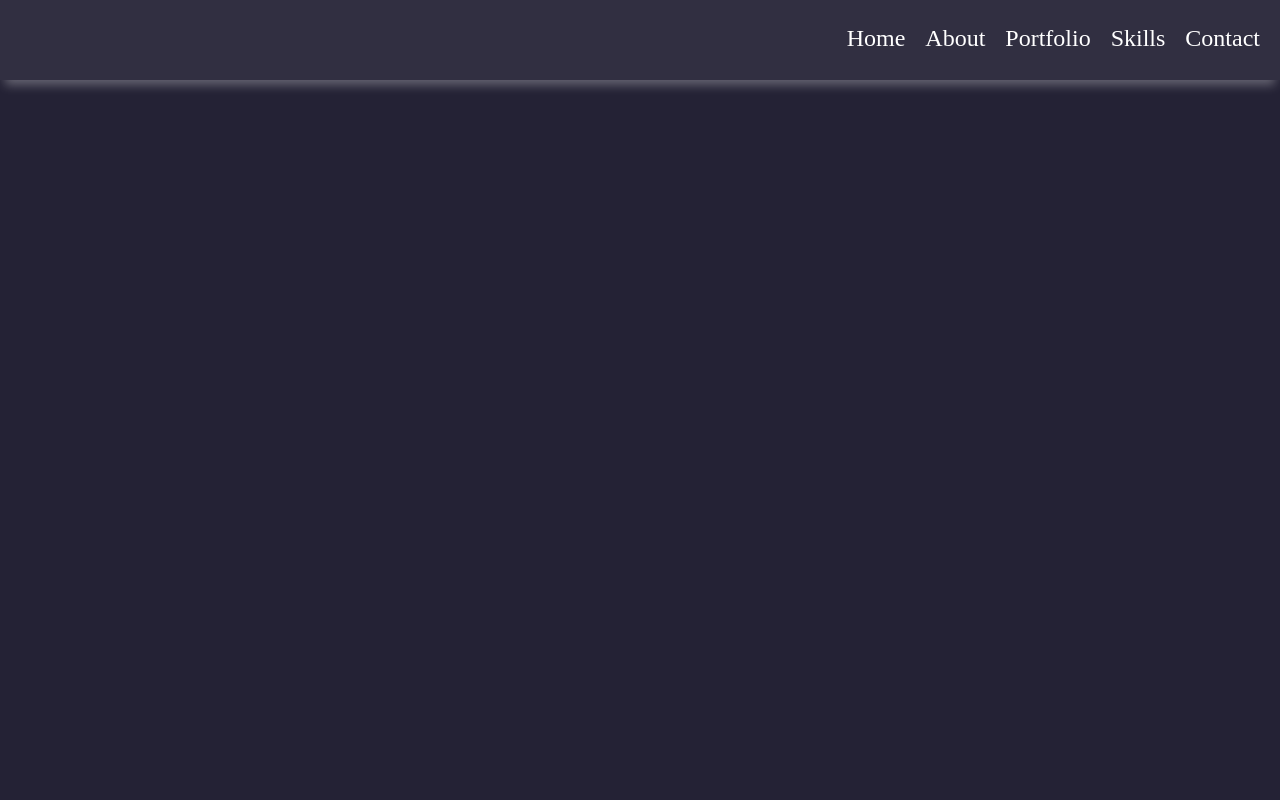
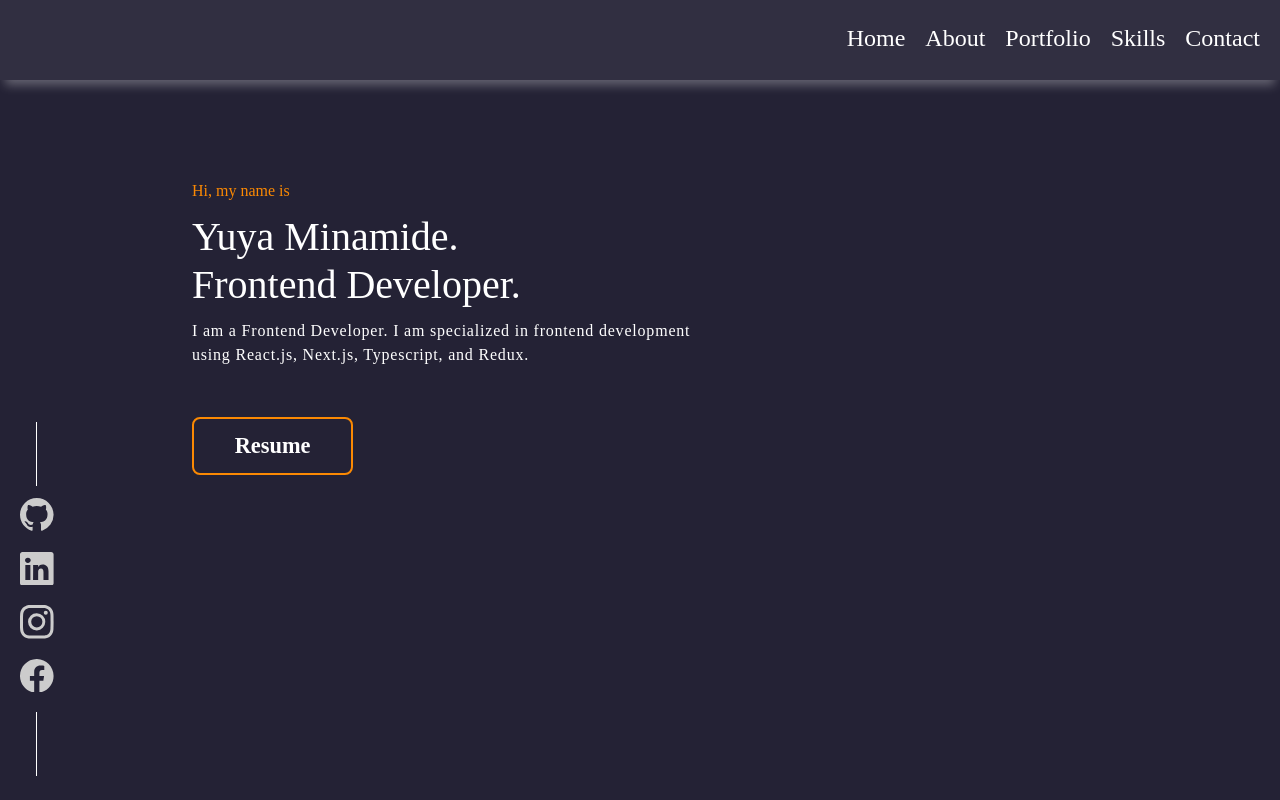
Before and after one commit to yuya-minamide/portfolio-site, a React (Create React App) app: page / in a window 1280 px wide. Built offline with nearby package versions, Linux system fonts and the light colour scheme.

Commit message:
added main, home, sidebar and commonbutton components

```diff
--- a/src/App.jsx
+++ b/src/App.jsx
@@ -1,5 +1,5 @@
 import React from "react";
-import { Header } from "./components/index";
+import { Header, SideBar, Main } from "./components/index";
 import { GlobalStyle } from "./GlobalStyle";
 
 const App = () => {
@@ -7,6 +7,8 @@ const App = () => {
 		<React.Fragment>
 			<GlobalStyle />
 			<Header />
+			<SideBar />
+			<Main />
 		</React.Fragment>
 	);
 };
--- /dev/null
+++ b/src/components/common-button/CommonButton.jsx
@@ -0,0 +1,64 @@
+import styled from "styled-components";
+
+const ButtonContainer = styled.div`
+	margin-top: 50px;
+
+	@media screen and (max-width: 520px) {
+		margin-top: 30px;
+	}
+`;
+
+const Button = styled.a`
+	position: relative;
+	display: inline-block;
+	border: solid 2px #fb8903;
+	background-color: #242235;
+	border-radius: 8px;
+	font-size: 1.4rem;
+	font-weight: bold;
+	padding: 10px 0;
+	text-align: center;
+	width: 18%;
+	z-index: 1;
+	&:before {
+		border-radius: 8px;
+		content: "";
+		top: 0;
+		bottom: 0;
+		left: 0;
+		right: 0;
+		background: #d9d9d913;
+		position: absolute;
+		z-index: -1;
+		transform: scaleX(0);
+		transform-origin: 50%;
+		transition: transform ease-in-out 0.5s;
+	}
+	&:hover {
+		&:before {
+			transform: scaleX(1);
+		}
+	}
+
+	@media screen and (max-width: 960px) {
+		font-size: 1rem;
+		width: 30%;
+	}
+
+	@media screen and (max-width: 520px) {
+		font-size: 0.8rem;
+		width: 35%;
+	}
+`;
+
+const CommonButton = (props) => {
+	return (
+		<ButtonContainer>
+			<Button href={props.url} target="_blank">
+				{props.content}
+			</Button>
+		</ButtonContainer>
+	);
+};
+
+export default CommonButton;
--- a/src/components/header/Header.jsx
+++ b/src/components/header/Header.jsx
@@ -11,6 +11,7 @@ const HeaderContainer = styled.header`
 const NavBar = styled.nav`
 	position: fixed;
 	z-index: 10;
+	top: 0;
 	background-color: #d9d9d913;
 	width: 100%;
 	height: 5rem;
@@ -18,7 +19,7 @@ const NavBar = styled.nav`
 	justify-content: flex-end;
 	box-shadow: 0px 10px 10px -5px rgba(255, 255, 255, 0.3);
 
-	@media screen and (max-width: 835px) {
+	@media screen and (max-width: 960px) {
 		justify-content: space-between;
 	}
 `;
@@ -28,12 +29,12 @@ const Menu = styled.div`
 	justify-content: flex-end;
 	align-items: center;
 
-	@media screen and (max-width: 835px) {
+	@media screen and (max-width: 960px) {
 		display: ${({ isMenuClicked }) => (isMenuClicked ? "inherit" : "none")};
 		width: 100%;
 		height: 100vh;
 		background-color: #1b1310;
-		opacity: 0.6;
+		opacity: 0.7;
 		position: absolute;
 		top: 0;
 		z-index: -1;
@@ -44,7 +45,7 @@ const Menu = styled.div`
 const NavMenu = styled.ul`
 	display: flex;
 
-	@media screen and (max-width: 835px) {
+	@media screen and (max-width: 960px) {
 		display: block;
 		text-align: center;
 	}
@@ -61,20 +62,20 @@ const NavContentLink = styled.a`
 const HeaderSocials = styled.div`
 	display: none;
 
-	@media screen and (max-width: 835px) {
+	@media screen and (max-width: 960px) {
 		display: flex;
 		align-items: center;
 	}
 `;
 
 const HeaderSocialsLink = styled.a`
-	@media screen and (max-width: 835px) {
+	@media screen and (max-width: 960px) {
 		padding-right: 20px;
 	}
 `;
 
 const BurgerMenu = styled.div`
-	@media screen and (max-width: 835px) {
+	@media screen and (max-width: 960px) {
 		height: 100%;
 		width: 3rem;
 		display: flex;
--- /dev/null
+++ b/src/components/home/Home.jsx
@@ -0,0 +1,66 @@
+import React from "react";
+import styled from "styled-components";
+import { CommonButton } from "../index";
+import {
+	RESUME_LINK,
+	RESUME,
+	GREETING,
+	MY_NAME,
+	MY_POSITION,
+	SHORT_INTRODUCTION1,
+	SHORT_INTRODUCTION2,
+	SHORT_INTRODUCTION3,
+} from "../../constants/";
+
+const TabletIndention = styled.br`
+	display: none;
+	@media (max-width: 960px) {
+		display: block;
+	}
+`;
+
+const HomeContainer = styled.div`
+	margin-top: 20%;
+
+	@media screen and (max-width: 960px) {
+		margin-top: 30%;
+	}
+
+	@media screen and (max-width: 520px) {
+		margin-top: 50%;
+	}
+`;
+
+const Greeting = styled.h4`
+	color: #fb8903;
+`;
+
+const MyName = styled.h1`
+	line-height: 1.2;
+	margin: 10px 0;
+`;
+
+const ShortIntroduction = styled.p`
+	letter-spacing: 0.8px;
+`;
+
+const Home = () => {
+	return (
+		<HomeContainer>
+			<Greeting>{GREETING}</Greeting>
+			<MyName>
+				{MY_NAME}
+				<br />
+				{MY_POSITION}
+			</MyName>
+			<ShortIntroduction>
+				{SHORT_INTRODUCTION1} <TabletIndention />
+				{SHORT_INTRODUCTION2} <br />
+				{SHORT_INTRODUCTION3}
+			</ShortIntroduction>
+			<CommonButton url={RESUME_LINK} content={RESUME} />
+		</HomeContainer>
+	);
+};
+
+export default Home;
--- a/src/components/index.js
+++ b/src/components/index.js
@@ -1,2 +1,6 @@
 export { default as Header } from "./header/Header";
 export { default as SocialIcon } from "./socialIcon/SocialIcon";
+export { default as CommonButton } from "./common-button/CommonButton";
+export { default as SideBar } from "./sidebar/SideBar";
+export { default as Main } from "./main/Main";
+export { default as Home } from "./home/Home";
--- /dev/null
+++ b/src/components/main/Main.jsx
@@ -0,0 +1,21 @@
+import React from "react";
+import styled from "styled-components";
+import { Home } from "../index";
+
+const MainContainer = styled.main`
+	margin: 0 15%;
+
+	@media screen and (max-width: 960px) {
+		margin: 0 10%;
+	}
+`;
+
+const Main = () => {
+	return (
+		<MainContainer>
+			<Home />
+		</MainContainer>
+	);
+};
+
+export default Main;
--- /dev/null
+++ b/src/components/sidebar/SideBar.jsx
@@ -0,0 +1,70 @@
+import React from "react";
+import styled from "styled-components";
+import { GITHUB, LINKEDIN, INSTAGRAM, FACEBOOK } from "../../constants";
+import SocialIcon from "../socialIcon/SocialIcon";
+import { BsGithub, BsLinkedin, BsInstagram, BsFacebook } from "react-icons/bs";
+
+const HeaderSocials = styled.div`
+	position: fixed;
+	z-index: 10;
+	top: 0;
+	left: 0;
+	gap: 0.8rem;
+	height: 97vh;
+	display: flex;
+	flex-direction: column;
+	justify-content: flex-end;
+	align-items: center;
+	margin-left: 20px;
+
+	&:before {
+		content: "";
+		width: 1px;
+		height: 4rem;
+		background: #ffffff;
+	}
+
+	&:after {
+		content: "";
+		width: 1px;
+		height: 4rem;
+		background: #ffffff;
+	}
+
+	@media screen and (max-width: 960px) {
+		display: none;
+	}
+`;
+
+const HeaderSocialsLink = styled.a`
+	padding-bottom: 20px;
+`;
+
+const SideBar = () => {
+	return (
+		<HeaderSocials>
+			<SocialIcon url={GITHUB}>
+				<HeaderSocialsLink>
+					<BsGithub />
+				</HeaderSocialsLink>
+			</SocialIcon>
+			<SocialIcon url={LINKEDIN}>
+				<HeaderSocialsLink>
+					<BsLinkedin />
+				</HeaderSocialsLink>
+			</SocialIcon>
+			<SocialIcon url={INSTAGRAM}>
+				<HeaderSocialsLink>
+					<BsInstagram />
+				</HeaderSocialsLink>
+			</SocialIcon>
+			<SocialIcon url={FACEBOOK}>
+				<HeaderSocialsLink>
+					<BsFacebook />
+				</HeaderSocialsLink>
+			</SocialIcon>
+		</HeaderSocials>
+	);
+};
+
+export default SideBar;
--- a/src/components/socialIcon/SocialIcon.jsx
+++ b/src/components/socialIcon/SocialIcon.jsx
@@ -4,8 +4,8 @@ import { IconContext } from "react-icons";
 const SocialIcon = ({ url, children }) => {
 	return (
 		<div>
-			<IconContext.Provider value={{ color: "#ccc", size: "2.3rem" }}>
-				<a href={url} target="_blank">
+			<IconContext.Provider value={{ color: "#ccc", size: "2.1rem" }}>
+				<a href={url} target="_blank" rel="noreferrer">
 					{children}
 				</a>
 			</IconContext.Provider>
--- a/src/constants/index.js
+++ b/src/constants/index.js
@@ -1,16 +1,36 @@
-/* ----------
-  Header
-----------*/
+/**
+ * Header
+ */
 export const HOME = "Home";
 export const ABOUT = "About";
 export const PORTFOLIO = "Portfolio";
 export const SKILLS = "Skills";
 export const CONTACT = "Contact";
 
-/* ----------
-  SocialIcon URL
-----------*/
+/**
+ * SocialIcon URL
+ */
 export const GITHUB = "https://github.com/yuya-minamide";
 export const LINKEDIN = "https://www.linkedin.com/in/yuya-minamide";
 export const INSTAGRAM = "https://www.instagram.com/dettu1003";
 export const FACEBOOK = "https://www.facebook.com/people/%E5%8D%97%E5%87%BA%E9%9B%84%E5%93%89/100063647795454/";
+
+/**
+ * Button URL
+ */
+export const RESUME_LINK = "";
+
+/**
+ * Button contents
+ */
+export const RESUME = "Resume";
+
+/**
+ * Home
+ */
+export const GREETING = "Hi, my name is";
+export const MY_NAME = "Yuya Minamide.";
+export const MY_POSITION = "Frontend Developer.";
+export const SHORT_INTRODUCTION1 = "I am a Frontend Developer.";
+export const SHORT_INTRODUCTION2 = "I am specialized in frontend development";
+export const SHORT_INTRODUCTION3 = "using React.js, Next.js, Typescript, and Redux.";
```
